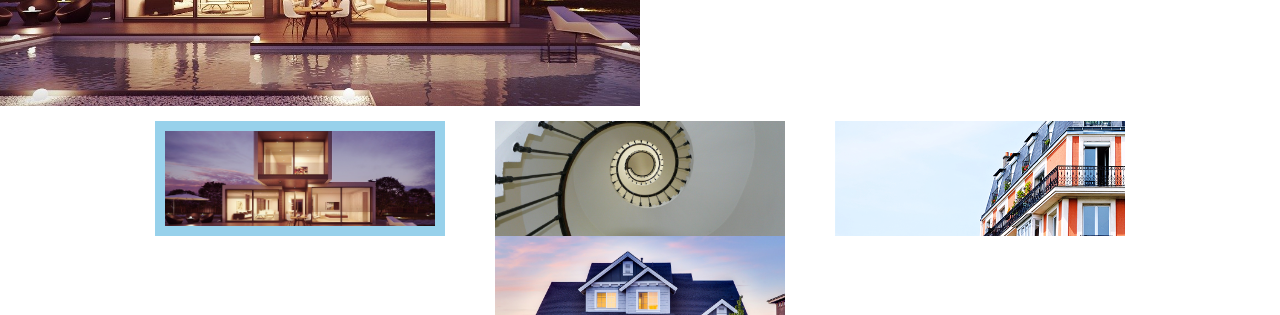
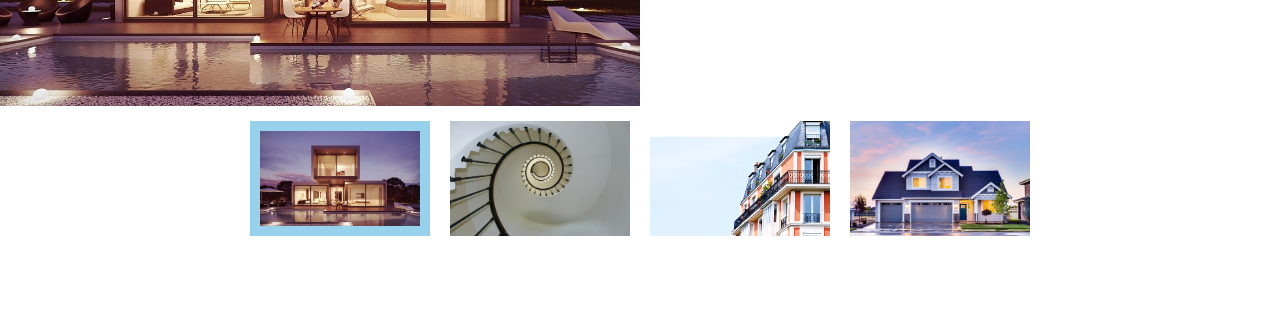
Before and after one commit to JakubOlkowicz/Selen, a website: page src/index.html in a window 1280 px wide. Shown: the part 2498-2813 px from the top of the page. Drawn offline with nearby package versions, Linux system fonts and the light colour scheme; files that its build step writes are made by us from their sources.

Commit message:
remove col-3 from paginations

```diff
--- a/src/index.html
+++ b/src/index.html
@@ -305,16 +305,16 @@
     </div>
     <div class="container-fluid images">
       <div class="row third" id="image">
-        <div role="button" onclick=sliderProjects(id) class="col-3 image active" id="first">
+        <div role="button" onclick=sliderProjects(id) class="image active" id="first">
           <img src="./images/architecture2.jpg" alt="">
         </div>
-        <div role="button" onclick=sliderProjects(id) class="col-3 image" id="second">
+        <div role="button" onclick=sliderProjects(id) class=" image" id="second">
           <img src="./images/staircase.jpg" alt="">
         </div>
-        <div role="button" onclick=sliderProjects(id) class="col-3 image" id="third">
+        <div role="button" onclick=sliderProjects(id) class=" image" id="third">
           <img src="./images/Budynek.png" alt="">
         </div>
-        <div role="button" onclick=sliderProjects(id) class="col-3 image " id="fourth">
+        <div role="button" onclick=sliderProjects(id) class=" image " id="fourth">
           <img src="./images/architecture1.jpg" alt="">
         </div>
       </div>
```
